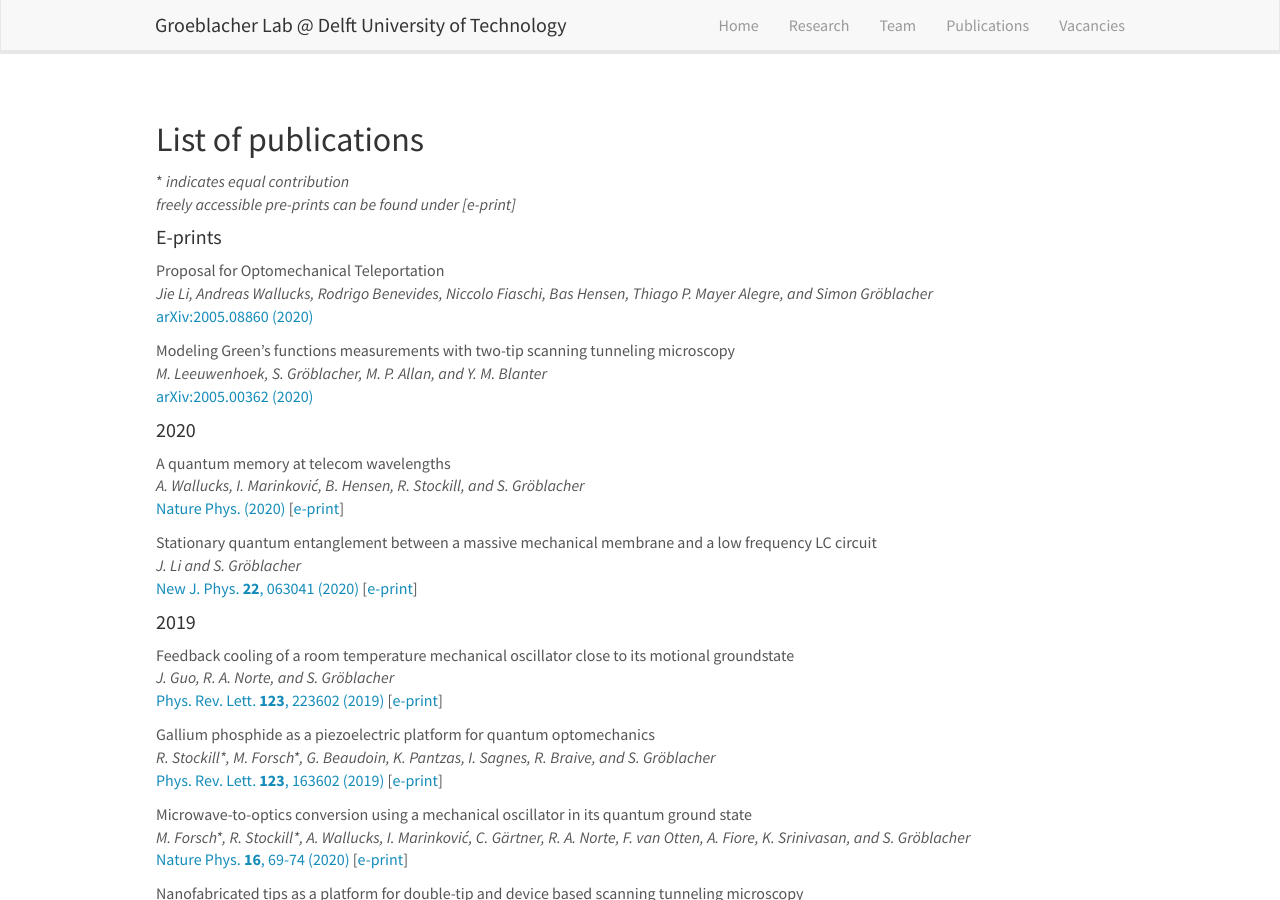
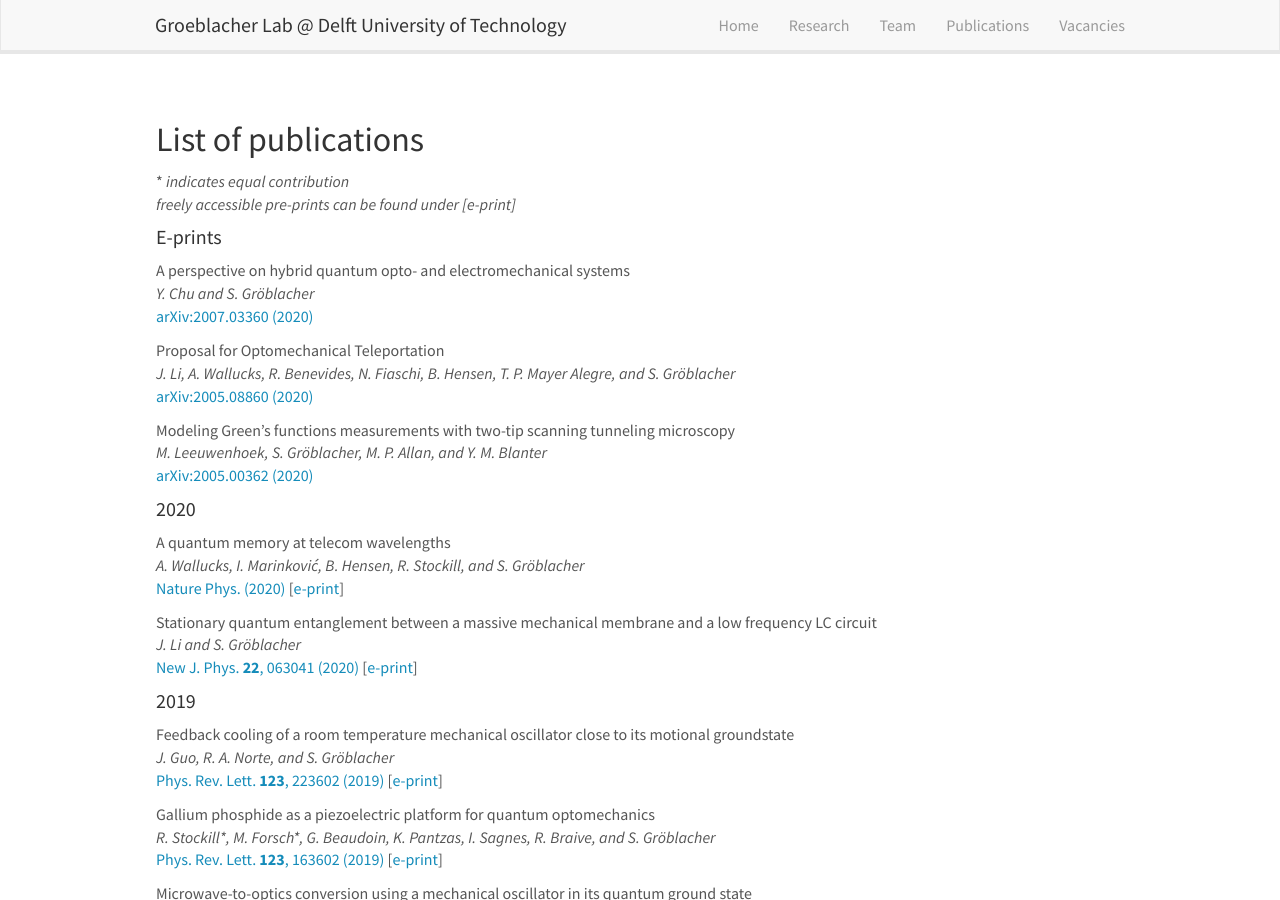
Before and after one commit to sgroeblacher/groeblacherlab, a Jekyll site: the page built from _pages/publications.md, in a window 1280 px wide and 900 px high, scrolled down 2553 px. Built offline with Jekyll 4.4.1, drawn with Linux system fonts in a browser that asks for light colours; nearby versions of some CDN libraries.

Commit message:
modified:   _data/publist.yml 	modified:   documents/CV_SGroeblacher.pdf

```diff
--- a/_data/publist.yml
+++ b/_data/publist.yml
@@ -1,7 +1,21 @@
+- title: "A perspective on hybrid quantum opto- and electromechanical systems"
+  image:
+  description:
+  authors: Y. Chu and S. Gröblacher
+  link:
+    url: https://arxiv.org/abs/2007.03360
+    display: arXiv:2007.03360 (2020)
+  arxiv: 0
+  eprint:
+  highlight: 0
+  news2:
+  newyear: 1
+  year: E-prints
+
 - title: "Proposal for Optomechanical Teleportation"
   image:
   description:
-  authors: Jie Li, Andreas Wallucks, Rodrigo Benevides, Niccolo Fiaschi, Bas Hensen, Thiago P. Mayer Alegre, and Simon Gröblacher
+  authors: J. Li, A. Wallucks, R. Benevides, N. Fiaschi, B. Hensen, T. P. Mayer Alegre, and S. Gröblacher
   link:
     url: https://arxiv.org/abs/2005.08860
     display: arXiv:2005.08860 (2020)
@@ -9,8 +23,8 @@
   eprint:
   highlight: 0
   news2:
-  newyear: 1
-  year: E-prints
+  newyear: 0
+  year:
 
 - title: "Modeling Green's functions measurements with two-tip scanning tunneling microscopy"
   image:
```
Also changed, not shown: 1 other file.
